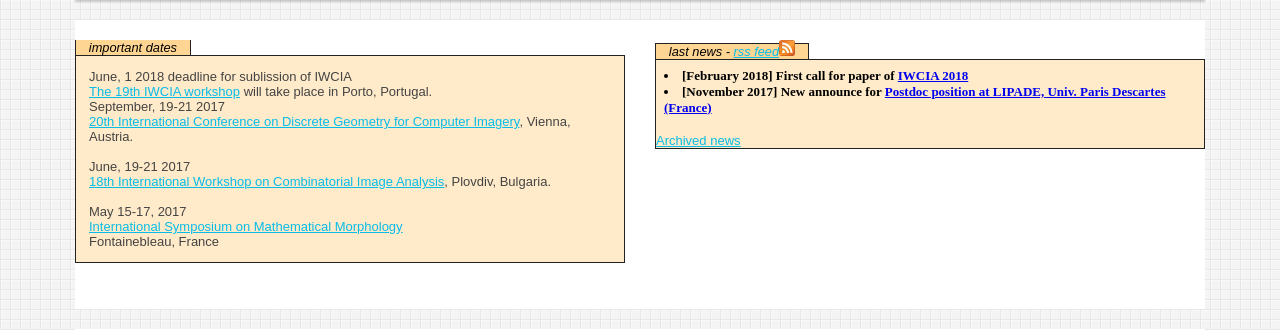
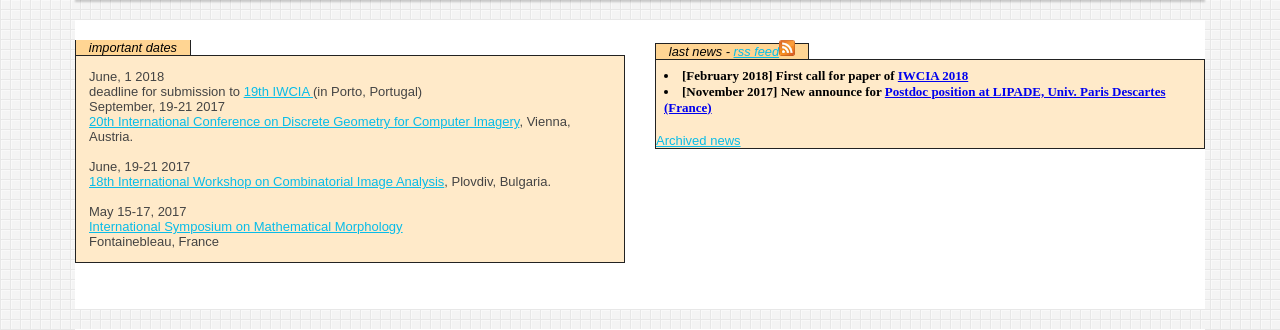
Before and after one commit to TC-18/tc18.org, a PHP site: page / in a window 1280 px wide. Shown: the part 181-511 px from the top of the page. Run offline with PHP 8.4, Linux system fonts and the light colour scheme.

Commit message:
update important dates

```diff
--- a/index.php
+++ b/index.php
@@ -24,8 +24,8 @@
 	      <div class="content color">
 		<dl>
 
-		   <dt>June, 1 2018 deadline for sublission of  IWCIA</dt>
-	  	  <dd> <a href="https://sites.google.com/view/iwcia18">The 19th IWCIA workshop</a>  will take place in Porto, Portugal.<br>
+		   <dt>June, 1 2018</dt>
+	  	  <dd>  deadline for submission to  <a href="https://sites.google.com/view/iwcia18">19th IWCIA </a>   (in Porto, Portugal)<br>
 		  <dt>September, 19-21 2017</dt>
 		  <dd> <a href="http://dgci2017.prip.tuwien.ac.at/">20th International Conference on Discrete Geometry for Computer Imagery</a>, Vienna, Austria.<br>
 		  </dd><br>
```
